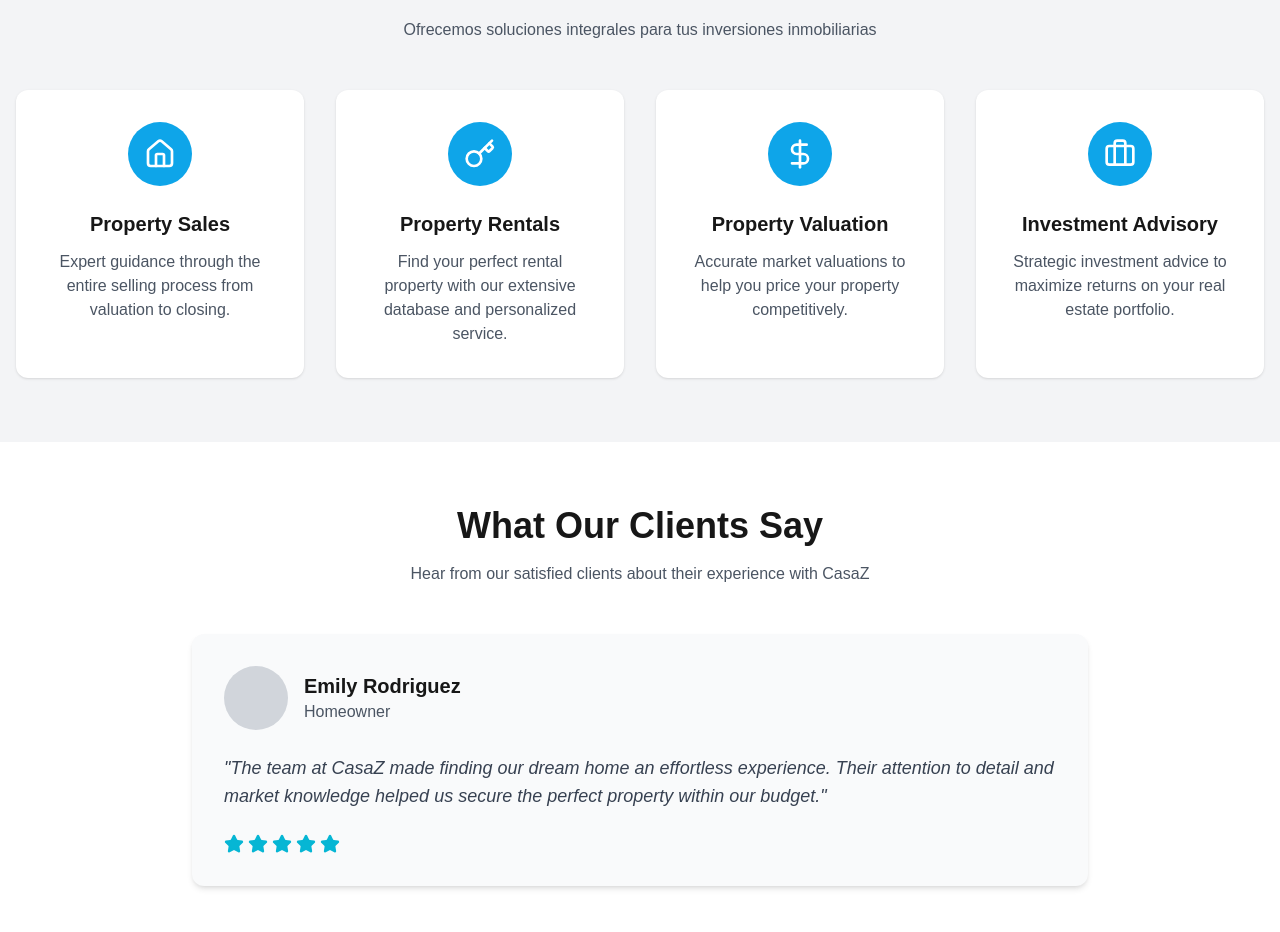
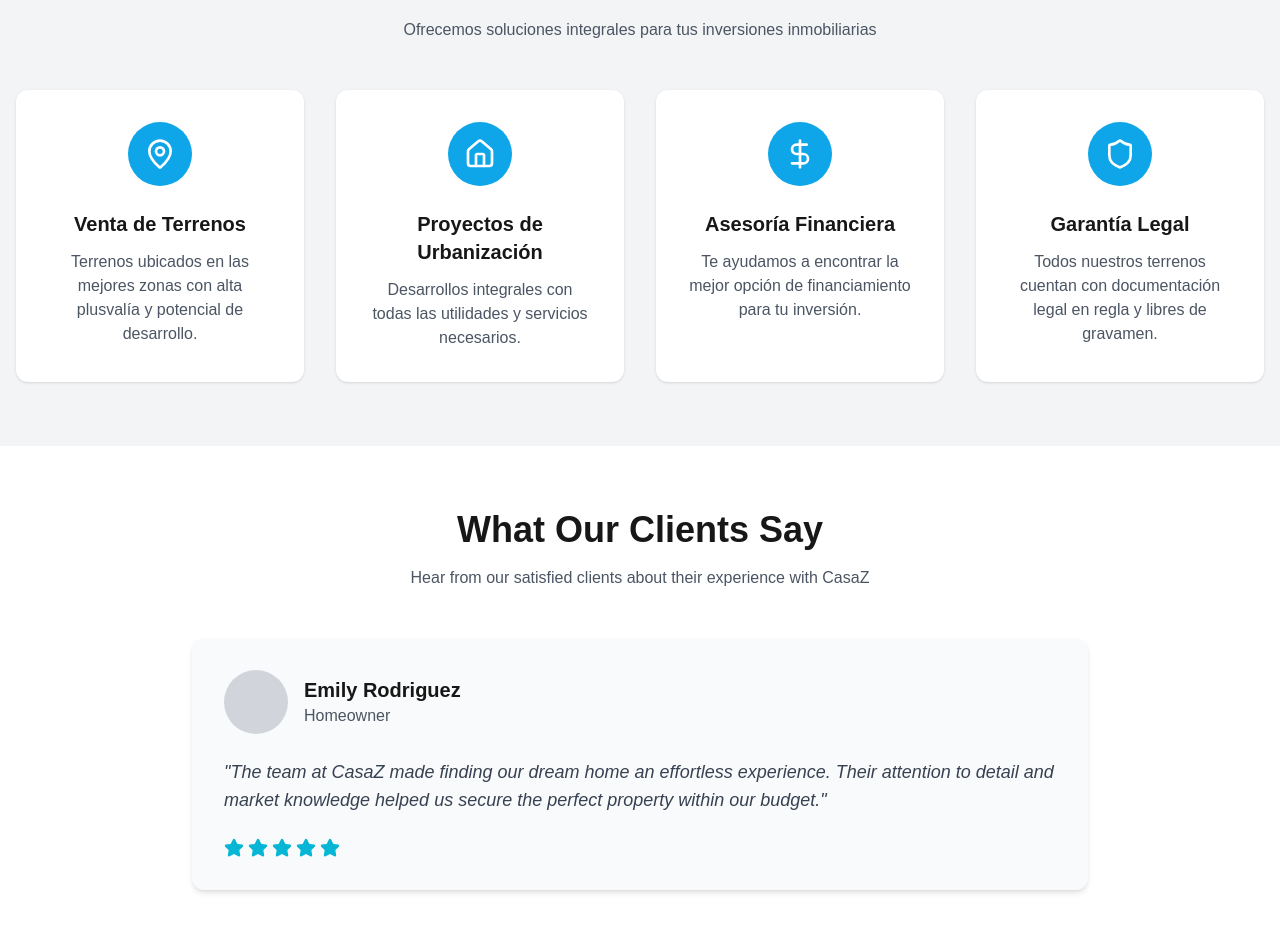
Before and after one commit to Cero1417p/verleon-real-state, a Next.js app: page / in a window 1280 px wide. Shown: the part 2420-3352 px from the top of the page. Built offline with nearby package versions, Linux system fonts and the light colour scheme.

Commit message:
refactor(services): implement dynamic services from config with dynamic icons

```diff
--- a/src/components/ServicesSection.tsx
+++ b/src/components/ServicesSection.tsx
@@ -1,43 +1,30 @@
 'use client';
 
 import React from 'react';
-import { Home, Key, DollarSign, Briefcase } from 'lucide-react';
+import { siteConfig } from '@/config/site.config';
+import * as LucideIcons from 'lucide-react';
 import { ServiceCard } from './ServiceCard';
 import { Service } from '@/types';
 
-const defaultServices: Service[] = [
-  {
-    icon: <Home className="w-8 h-8" />,
-    title: 'Property Sales',
-    description:
-      'Expert guidance through the entire selling process from valuation to closing.',
-  },
-  {
-    icon: <Key className="w-8 h-8" />,
-    title: 'Property Rentals',
-    description:
-      'Find your perfect rental property with our extensive database and personalized service.',
-  },
-  {
-    icon: <DollarSign className="w-8 h-8" />,
-    title: 'Property Valuation',
-    description:
-      'Accurate market valuations to help you price your property competitively.',
-  },
-  {
-    icon: <Briefcase className="w-8 h-8" />,
-    title: 'Investment Advisory',
-    description:
-      'Strategic investment advice to maximize returns on your real estate portfolio.',
-  },
-];
+const servicesList: Service[] = siteConfig.services.map((service) => {
+  // Dynamically access the icon component based on the string name in config
+  // default to Home if not found
+  const icons = LucideIcons as unknown as Record<string, React.ElementType>;
+  const IconComponent = icons[service.icon] || LucideIcons.Home;
+
+  return {
+    title: service.title,
+    description: service.description,
+    icon: <IconComponent className="w-8 h-8" />,
+  };
+});
 
 interface ServicesSectionProps {
   services?: Service[];
 }
 
 export const ServicesSection: React.FC<ServicesSectionProps> = ({
-  services = defaultServices,
+  services = servicesList,
 }) => {
   return (
     <section className="py-16 bg-gray-100">
```
